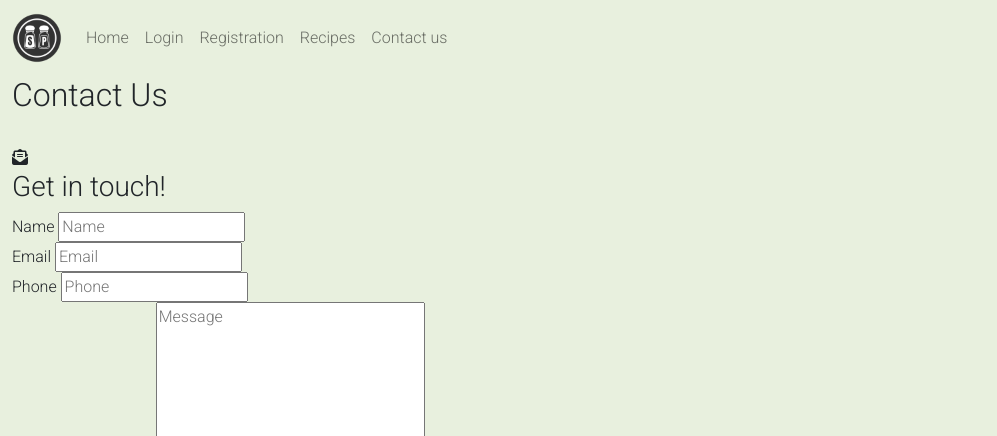
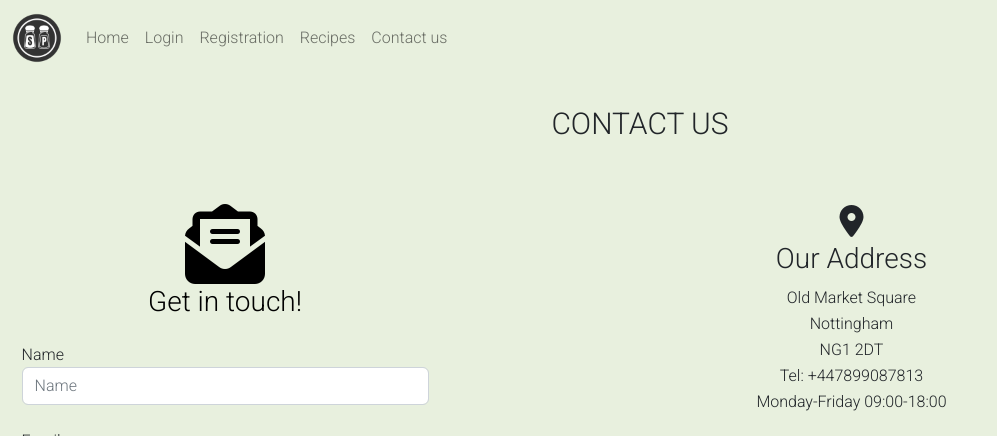
Before and after one commit to NoraPDev/Project-4, a Django app: page /contact-us/ in a window 1280 px wide. Shown: the top 436 px of the page, without its empty margins (0-997 px from the left). Run offline with Django 3.2, Linux system fonts and the light colour scheme; some libraries are stand-ins or nearby versions.

Commit message:
final design changes

```diff
--- a/recipe_collection/static/main.css
+++ b/recipe_collection/static/main.css
@@ -1,7 +1,33 @@
+@media only screen and (max-width: 1920px) {
 body {
     background-image: url('/static/background.jpg');
     background-attachment: fixed;
+    background-repeat: repeat-x;
+    background-color: #e8f0de;
+    background-size: cover;
     font-family: 'Roboto', sans-serif !important;
+}
+}
+
+@media only screen and (min-width: 1921px) {
+body {
+    background-image: url('/static/background-4k.jpg');
+    background-attachment: fixed;
+    background-repeat: repeat-x;
+    background-color: #e8f0de;
+    background-size:contain;
+    font-family: 'Roboto', sans-serif !important;
+}
+}
+
+@media only screen and (min-width: 1921px) {
+    .d-4k-none {
+        display: none !important;
+    }
+
+    .d-4k-block {
+        display: block !important;
+    }
 }
 
 ul {
@@ -111,3 +137,118 @@
 #footer-placeholder {
     height: 111px;
 }
+
+.enquiry-div i {
+    font-size: 80px;
+
+}
+
+#contact-text {
+    text-align: center;
+    display: block;
+    padding: 1em 0em;
+    font-size: 30px;
+    text-transform: uppercase;
+}
+
+#contact-section {
+    padding-bottom: 0;
+    text-align: center;
+    overflow: hidden;
+}
+
+.contact-content {
+    display: flex;
+    gap: 1rem;
+    text-align: left;
+    padding: 0 0.6rem;
+}
+
+.enquiry-div {
+    width: 50%;
+    grid-template-columns: 1fr;
+}
+
+.enquiry-div label {
+    display:block;
+}
+
+.message-us {
+    grid-column-start: 1;
+    grid-column-end: 2;
+}
+
+.message-us-header {
+    text-align: center;
+    color: #000;
+    margin-bottom: 1em;
+    font-size: 25px;
+}
+
+.text-input {
+    width: 60%;
+    height: 1.6rem;
+    margin: 5px 0 1.6rem 0;
+    border: 1px solid #000;
+    border-radius: 2px;
+}
+
+.number-input {
+    width: 30%;
+    height: 1.6rem;
+    margin: 5px 0 1.6rem 0;
+    border: 1px solid #000;
+    border-radius: 2px;
+}
+
+
+.text-area {
+    margin: 0;
+    width: 100%;
+    border: 1px solid #000;
+    border-radius: 2px;
+}
+
+.contact-us-button {
+    background: #bda8a8;
+    background-image: -webkit-linear-gradient(top, #bda8a8, #524949);
+    background-image: -moz-linear-gradient(top, #bda8a8, #524949);
+    background-image: -ms-linear-gradient(top, #bda8a8, #524949);
+    background-image: -o-linear-gradient(top, #bda8a8, #524949);
+    background-image: linear-gradient(to bottom, #bda8a8, #524949);
+    -webkit-border-radius: 11;
+    -moz-border-radius: 11;
+    border-radius: 11px;
+    -moz-box-shadow: 0px 1px 3px #666666;
+    box-shadow: 0px 1px 3px #666666;
+    color: #ffffff;
+    font-size: 15px;
+    padding: 10px 20px 10px 20px;
+    text-decoration: none;
+    margin-left: 40%;
+}
+
+#contact-details {
+    height:100%;
+    width: 100%;
+    display: grid;
+
+
+}
+
+.contact-details {
+    justify-self: center;
+    text-align: center;
+
+}
+
+.contact-table {
+    text-align: center;
+}
+
+#google-maps {
+    width: 100%;
+    height: 25em;
+    border: none;
+
+}
--- a/templates/all-recipes.html
+++ b/templates/all-recipes.html
@@ -30,7 +30,7 @@
       <div class="col-lg-4">
 
         <div class="card mb-3 ">
-          <img src="{{ recipe.photo }}" class="card-img-top" alt="{{ recipe.name }}">
+          <img src="{{ recipe.photo_cloudinary.url }}" class="card-img-top" alt="{{ recipe.name }}">
           <div class="card-body">
             <h5 class="card-title">{{ recipe.name }}</h5>
             <p class="card-text">
--- a/templates/contact-us.html
+++ b/templates/contact-us.html
@@ -18,25 +18,28 @@
         <br />
         <div class="contact-content">
             <div class="enquiry-div">
-                <form action="https://formdump.codeinstitute.net/" method="post" class="message-us">
+                <form action="/contact-us-successful/" method="post" class="message-us">
+                    {% csrf_token %}
                     <div class="message-us-header">
                         <i class="fa-solid fa-envelope-open-text"></i>
                         <h3>Get in touch!</h3>
                     </div>
 
                     <label for="name">Name</label>
-                    <input type="text" id="name" name="name" class="text-input" placeholder="Name" required>
+                    <input type="text" id="name" name="name" class="form-control" placeholder="Name" required>
                     <br />
                     <label for="email">Email  </label>
-                    <input type="email" id="email" name="email" class="text-input" placeholder="Email" required>
+                    <input type="email" id="email" name="email" class="form-control" placeholder="Email" required>
                     <br />
                     <label for="phone">Phone</label>
-                    <input type="tel" id="phone" name="phone" class="text-input" placeholder="Phone" required>
+                    <input type="tel" id="phone" name="phone" class="form-control" placeholder="Phone" required>
                     <br />
                     <label for="message">Send Us A Message</label>
-                    <textarea name="message" id="message" cols="30" rows="10" class="text-area" placeholder="Message"></textarea>
+                    <textarea name="message" id="message" cols="30" rows="10" class="form-control" placeholder="Message"></textarea>
 
-                    <input type="submit" class="contact-us-button btn btn-warning" value="Send message">
+                    <div class="text-center mb-5 mt-3">
+                        <input type="submit" class="btn btn-warning" value="Send message">
+                    </div>
                 </form>
             </div>
             <div id="contact-details">
--- a/templates/home.html
+++ b/templates/home.html
@@ -3,6 +3,8 @@
 {% block title %}
    Salt & Pepper - Homepage
 {% endblock %}
+
+{% block 'footer-style' %}d-xl-block d-sm-block d-md-block d-lg-block d-xxl-block d-4k-none {% endblock %}
 
 {% block content %}
   <div class="background-cover-box">
@@ -57,4 +59,8 @@
     </div>
     <div class="col-md-4"></div>
   </div>
+
+  <div class="row d-4k-block d-xl-none d-sm-none d-md-none d-lg-none d-xxl-none sp-footer">
+    {% include 'footer.html' %}
+  </div>
 {% endblock %}
--- a/templates/login.html
+++ b/templates/login.html
@@ -6,11 +6,11 @@
         {% csrf_token %}
         <div class="mb-3">
             <label for="username">Username</label>
-            <input type="text" class="form-control" name="login" id="username" placeholder="Username">
+            <input type="text" class="form-control w-50 m-auto" name="login" id="username" placeholder="Username">
         </div>
         <div class="mb-3">
             <label for="pass">Password</label>
-            <input type="password" class="form-control" name="password" id="password" placeholder="Password">
+            <input type="password" class="form-control w-50 m-auto" name="password" id="password" placeholder="Password">
         </div>
         <div class="mb-3">
             <p>
--- a/templates/recipe-details.html
+++ b/templates/recipe-details.html
@@ -14,7 +14,7 @@
       </div>
       <div class="col-sm-10" >
         <h3>{{ recipe.name }}</h3>
-        <div class="w-100 details-cover-img" style="background-image: url('{{ recipe.photo }}');" >
+        <div class="w-100 details-cover-img" style="background-image: url('{{ recipe.photo_cloudinary.url }}');" >
         </div>
         <p>
           {{ recipe.short_description }}
--- a/templates/recipe-list.html
+++ b/templates/recipe-list.html
@@ -19,8 +19,8 @@
       {% for recipe in recipes %}
         <div>
           {{ recipe.name }} ({{ recipe.id }})
-          <a href="/update-recipe/{{ recipe.id }}/">Edit</a>
-          <a href="/delete-recipe/{{ recipe.id }}/"  onclick="return confirm('Are you sure you want to delete?')">Delete</a>
+          <a class="btn btn-success" href="/update-recipe/{{ recipe.id }}/">Edit</a>
+          <a class="btn btn-danger" href="/delete-recipe/{{ recipe.id }}/"  onclick="return confirm('Are you sure you want to delete?')">Delete</a>
         </div>
       {% endfor %}
       <hr />
```
Also changed, not shown: templates/404.html (added, +18 -0 lines), templates/500.html (added, +16 -0 lines), templates/account/signup.html (+4 -4 lines), templates/contact-us-successful.html (added, +18 -0 lines).
